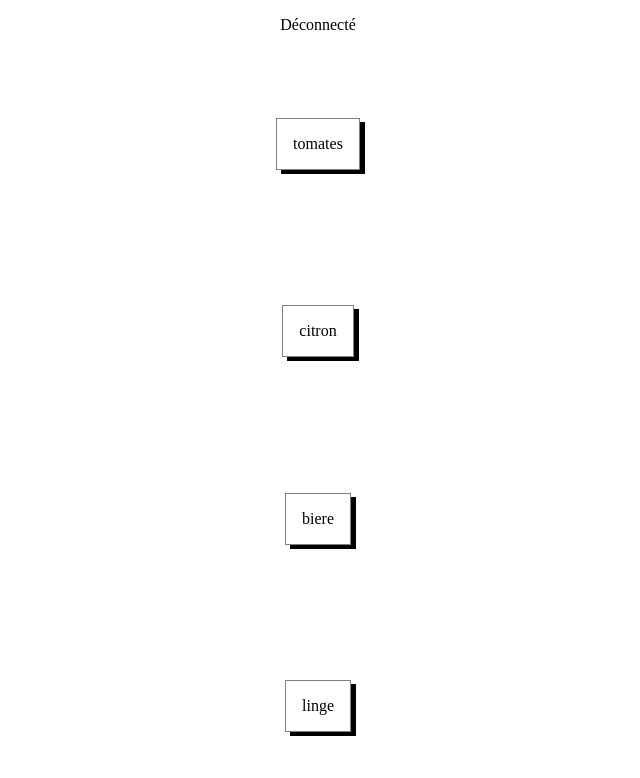
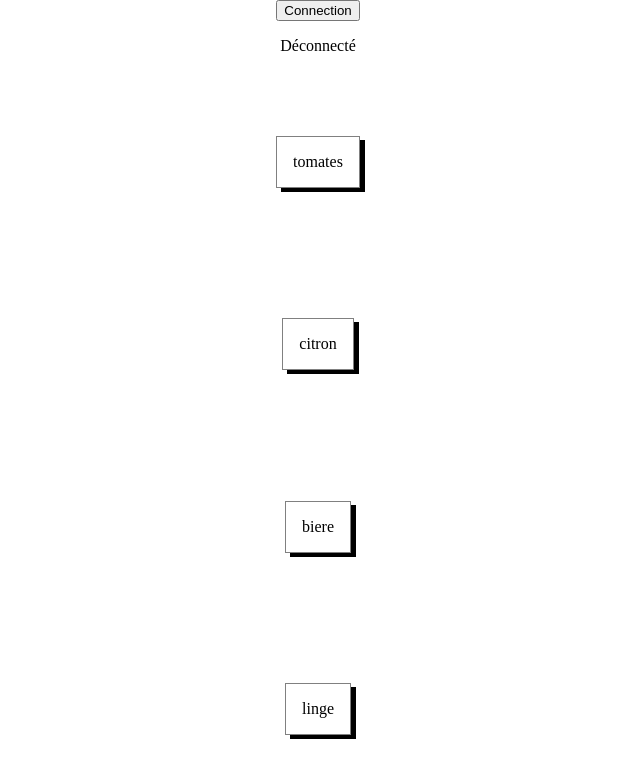
Before and after one commit to Sileina/Ipi_React, a React (Create React App) app in the folder my-app/: page / in a window 1280 px wide. Shown: the top 778 px of the page, without its empty margins (322-962 px from the left). Built offline with nearby package versions, Linux system fonts and the light colour scheme.

Commit message:
worshop2 iw

```diff
--- a/my-app/src/Layouts/App.js
+++ b/my-app/src/Layouts/App.js
@@ -1,11 +1,29 @@
-import React from 'react';
+import React, { useState } from 'react';
 import List from '../components/List';
 import Header from '../components/Header';
+import ButtonConnection from '../components/Button'
+
+/* useState
+Déclarer un variable détat
+Déclar un setter su cette variable
+Valeur de départ de cette variable
+
+*/
 
 const App = () => {
+    const [connect, setConnection] = useState(false)
+
+    const toogleConnection = () => {
+        // On set la valeur de la variable à l'inverse de ça valeur actuelle
+        setConnection(!connect)
+        console.log(connect ? "Déconnection" : "Connection")
+    }
+
     return (
         <div className={"layout"}>
-            <Header />
+            <ButtonConnection connect={connect} toogleConnection={toogleConnection} />
+            <Header connect={connect} />
+
             <List />
         </div>)
 }
--- /dev/null
+++ b/my-app/src/components/Button.js
@@ -0,0 +1,12 @@
+import React from 'react';
+
+const ButtonConnection = ({ connect, toogleConnection }) => {
+
+    return (
+        <button className="buttonConnection" onClick={toogleConnection}>
+            {connect ? "Déconnection" : "Connection"}
+        </button>
+    )
+}
+
+export default ButtonConnection
--- a/my-app/src/components/List.js
+++ b/my-app/src/components/List.js
@@ -7,7 +7,7 @@
 const List = () => {
 
     return (
-        <div className={"list"}>
+        <div className="list">
             {
                 items.map((item) => <Item>{item}</Item>)
             }
```
